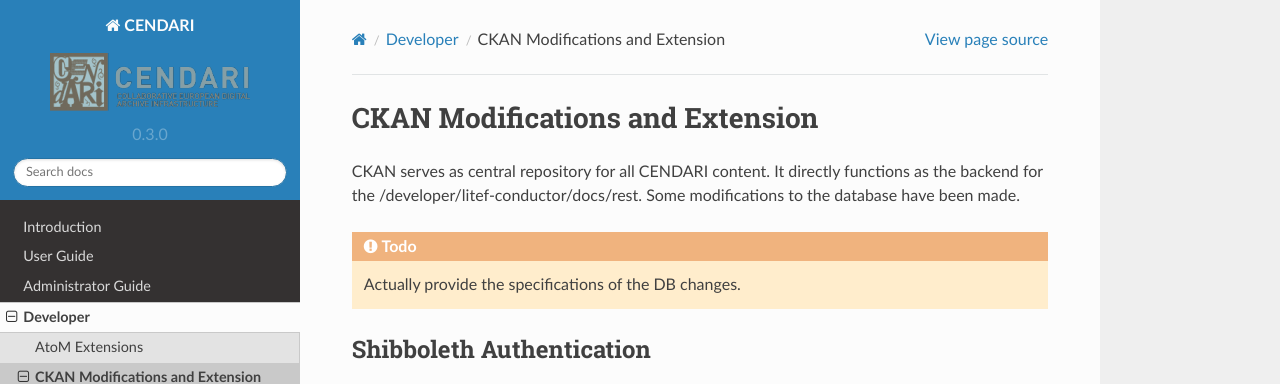
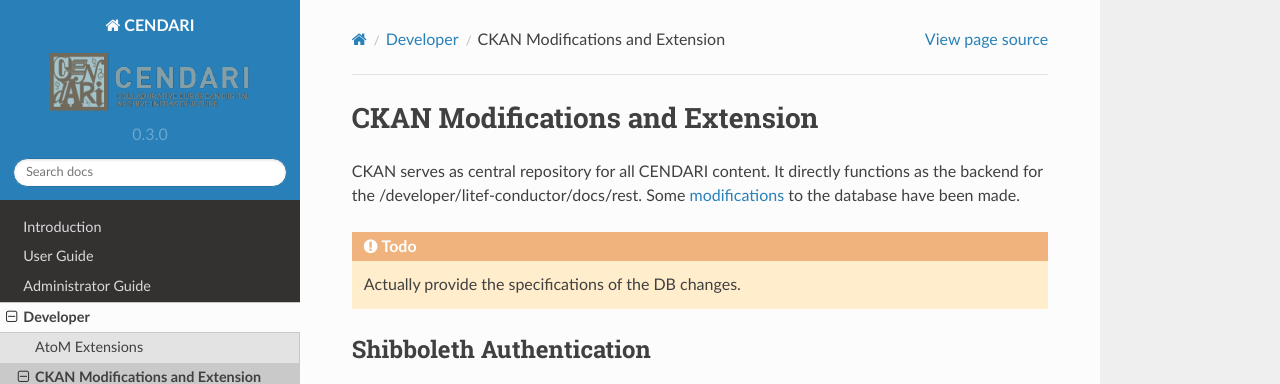
Before and after one commit to CENDARI/documentation, a Sphinx documentation site: the page built from source/developer/ckan.rst, in a window 1280 px wide. Shown: the top 384 px of the page. Built offline with Sphinx 7.4.7, drawn with Linux system fonts in a browser that asks for light colours; pages that are not in the unit, such as notebooks, are missing from menus; part of the change alters nothing that is shown.

```diff
--- a/source/admin/install/litef.rst
+++ b/source/admin/install/litef.rst
@@ -86,7 +86,6 @@ Additionally, Litef requires a configuration file ``/etc/litef/application.conf`
    logger.scala.slick=ERROR
    logger.scala.slick.session=ERROR
 
-
 Litef requires a dedicated CKAN sysadmin, thus after installing CKAN create that sysadmin:
 
 .. code-block:: bash
@@ -97,7 +96,9 @@ Litef requires a dedicated CKAN sysadmin, thus after installing CKAN create that
 
 Add the new sysadmin's API key to ``/etc/litef/application.conf``.
 
-Litef needs modifications to the CKAN dabase.
+.. _ckan-db-changes-lbl:
+
+Litef needs modifications to the CKAN database.
 
 .. code-block:: sql
 
--- a/source/developer/ckan.rst
+++ b/source/developer/ckan.rst
@@ -3,7 +3,7 @@ CKAN Modifications and Extension
 
 CKAN serves as central repository for all CENDARI content.
 It directly functions as the backend for the :doc:`/developer/litef-conductor/docs/rest`.
-Some modifications to the database have been made.
+Some :ref:`modifications <ckan-db-changes-lbl>` to the database have been made.
 
 .. todo:: Actually provide the specifications of the DB changes.
 
```
